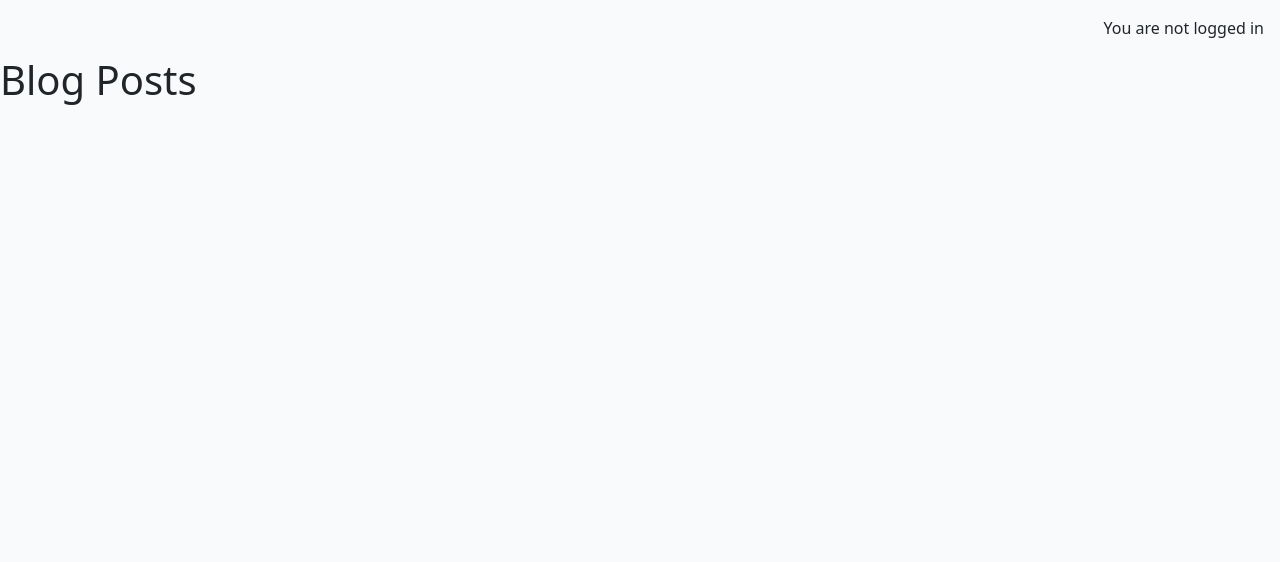
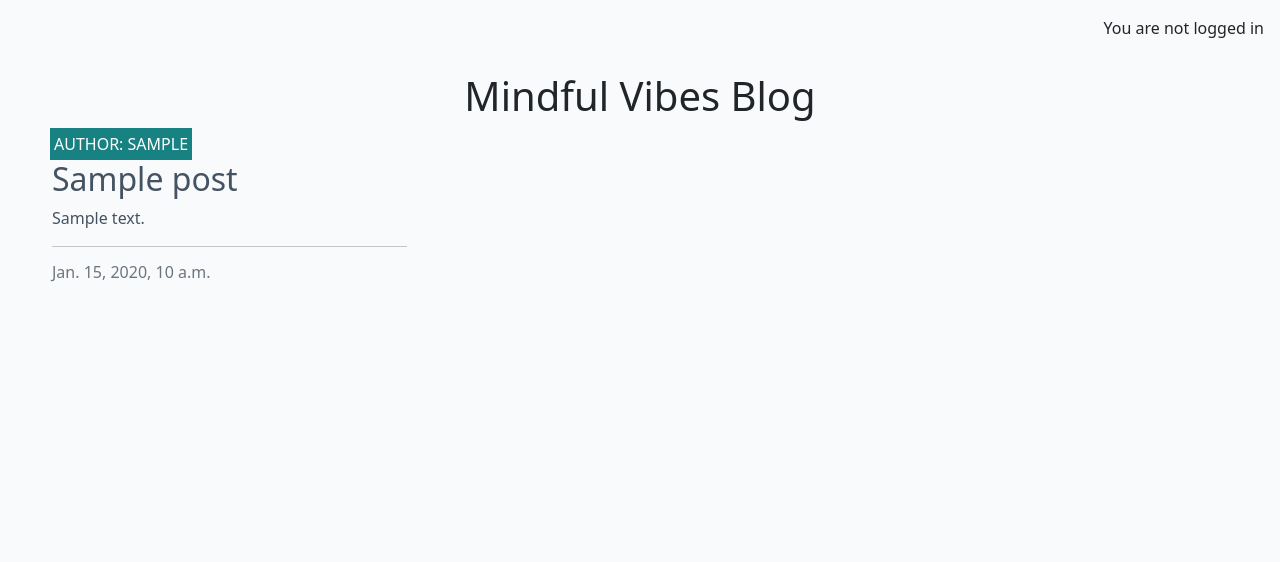
Before and after one commit to AnnieRho7/mindful-vibes, a Django app: page /blog/ in a window 1280 px wide. Shown: the part 60-622 px from the top of the page. Run offline with Django 5.2, Linux system fonts and the light colour scheme; tables that the repository leaves empty hold one stand-in row (values such as "Sample post").

Commit message:
adedd content to blog page from home

```diff
--- a/blog/templates/blog/blog_list.html
+++ b/blog/templates/blog/blog_list.html
@@ -1,26 +1,50 @@
 {% extends "base.html" %}
 
 {% block content %}
-<section class="hero-section">
-    <h1>Blog Posts</h1>
-</section>
-
-<div class="container">
+<div class="container-fluid">
     <div class="row">
-        {% for post in posts %}
-            <div class="col-md-4">
-                <div class="card mb-4">
-                    <a href="{% url 'post_detail' post.slug %}">
-                        <img class="card-img-top" src="{{ post.image.url }}" alt="{{ post.title }}">
-                    </a>
-                    <div class="card-body">
-                        <h5 class="card-title">{{ post.title }}</h5>
-                        <p class="card-text">{{ post.excerpt }}</p>
-                        <a href="{% url 'post_detail' post.slug %}" class="btn btn-primary">Read More</a>
+        <div class="col-12 mt-3 left">
+            <h1 class="text-center mb-4">Mindful Vibes Blog</h1>
+            <div class="row">
+                {% for post in post_list %}
+                <div class="col-md-4">
+                    <div class="card mb-4">
+                        <div class="card-body">
+                            <div class="image-container">
+                                <div class="image-flash">
+                                    <p class="author">Author: {{ post.author }}</p>
+                                </div>
+                            </div>
+                            <a href="{% url 'post_detail' post.slug %}" class="post-link">
+                                <h2 class="card-title">{{ post.title }}</h2>
+                                <p class="card-text">{{ post.excerpt }}</p>
+                            </a>
+                            <hr />
+                            <p class="card-text text-muted h6">{{ post.created_on }}</p>
+                        </div>
                     </div>
                 </div>
+                {% if forloop.counter|divisibleby:3 %}
             </div>
-        {% endfor %}
+            <div class="row">
+                {% endif %}
+                {% endfor %}
+            </div>
+        </div>
     </div>
+    {% if is_paginated %}
+    <nav aria-label="Page navigation">
+        <ul class="pagination justify-content-center">
+            {% if page_obj.has_previous %}
+            <li>
+                <a href="?page={{ page_obj.previous_page_number }}" class="page-link">&laquo; PREV</a>
+            </li>
+            {% endif %}
+            {% if page_obj.has_next %}
+            <li><a href="?page={{ page_obj.next_page_number }}" class="page-link"> NEXT &raquo;</a></li>
+            {% endif %}
+        </ul>
+    </nav>
+    {% endif %}
 </div>
 {% endblock %}
```
